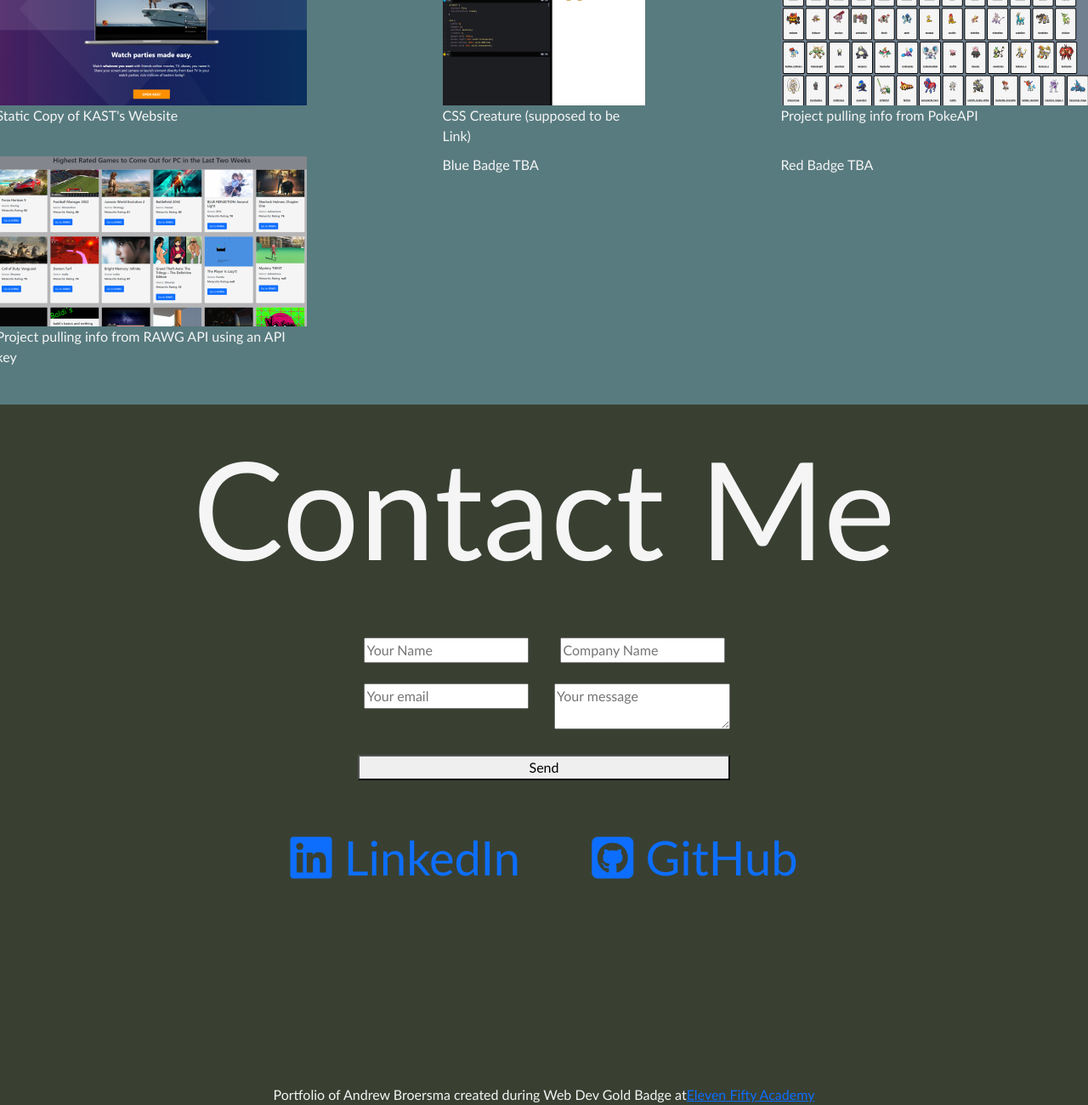
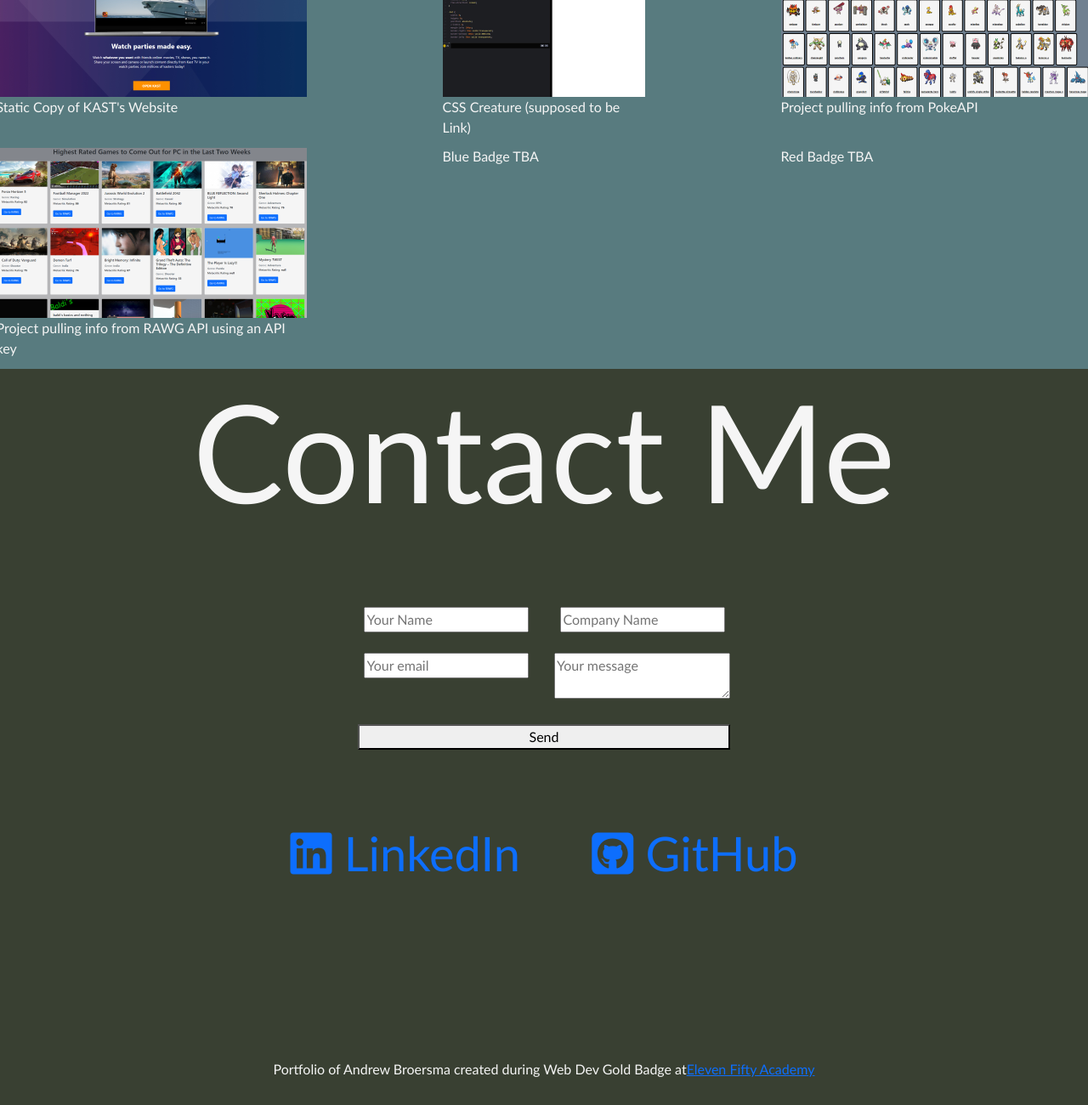
Before and after one commit to andrew-broersma/Portfolio, a plain HTML site: page index.html in a window 1280 px wide. Shown: the part 1924-3224 px from the top of the page at 85% size. After the commit the page ends 3194 px from the top, so only its background shows below. Drawn offline with nearby package versions, Linux system fonts and the light colour scheme.

Commit message:
small style changes

```diff
--- a/style.css
+++ b/style.css
@@ -51,7 +51,7 @@ body {
     justify-content: center;
     align-items: center;
     flex-wrap: wrap;
-    height: 100vh;
+    /* height: 100vh; */
     width: 100%;
     background-color: #587B7F;
     overflow:visible;
@@ -78,7 +78,7 @@ body {
     align-items: center;
     background-color: #394032;
     /* background-color:rgba(36, 36, 195, .7); */
-    height: 100vh;
+    /* height: 100vh; */
     padding-bottom: 5vh;
 }
 
@@ -125,7 +125,7 @@ a.downloadLink {
     align-content: center;
     background-color: #587B7F;
     /* background-color:rgba(48, 209, 47, .5); */
-    height: 100vh;
+    /* height: 100vh; */
     width: 100%;
     padding-bottom: 20vh;
 }
@@ -148,8 +148,9 @@ a.downloadLink {
     flex-direction: column;
     align-items: center;
     background-color: #394032;
+    gap: 10vh;
     /* background-color: rgba(239, 53, 35, .5); */
-    height: 100vh;
+    /* height: 100vh; */
     padding-bottom: 25vh;
 }
 
```
